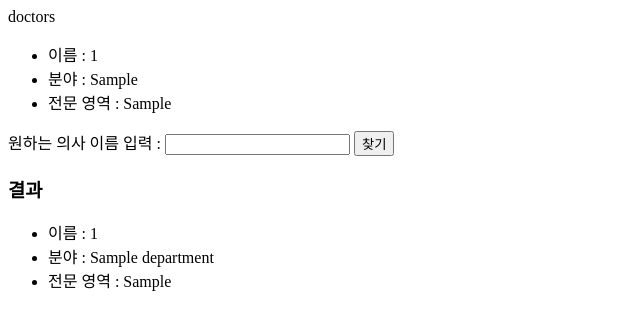
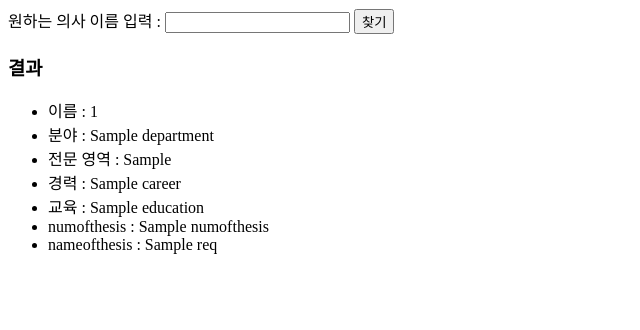
Before and after one commit to HeeHyun8102/Django-MySQL, a Django app: template app/templates/index.html in a window 1280 px wide. Shown: the top 330 px of the page, without its empty margins (0-640 px from the left). Run offline with Django 3.2, Linux system fonts and the light colour scheme; tables that the repository leaves empty hold one stand-in row (values such as "Sample post"); the template is opened without the code that fills it: values that come from a table or form of the project are taken from there, most other values are stand-ins (such as "Sample title", 1, 10 or a date in 2020).

Commit message:
complete

```diff
--- a/app/models.py
+++ b/app/models.py
@@ -9,3 +9,47 @@ class DoctorsMini(models.Model):
     class Meta:
         managed = False
         db_table = 'doctors_mini'
+
+
+class CatholicDoc(models.Model):
+    id = models.TextField(db_column='Id',primary_key=True)  # Field name made lowercase.
+    department = models.TextField(db_column='Department')  # Field name made lowercase.
+    specializedfield = models.TextField(db_column='SpecializedField')
+ # Field name made lowercase.
+    career = models.TextField(db_column='Career')  # Field name made lowercase.
+    education = models.TextField(db_column='Education')  # Field name made lowercase.
+    numofthesis = models.TextField(db_column='NumofThesis')  # Field name made lowercase.
+    nameofthesis = models.TextField(db_column='NameofThesis')  # Field name made lowercase.
+
+    class Meta:
+        managed = False
+        db_table = 'catholic_doc'
+
+
+class SeoulDoc(models.Model):
+    id = models.TextField(db_column='Id',primary_key=True)  # Field name made lowercase.
+    department = models.TextField(db_column='Department')  # Field name made lowercase.
+    specializedfield = models.TextField(db_column='SpecializedField')
+ # Field name made lowercase.
+    career = models.TextField(db_column='Career')  # Field name made lowercase.
+    education = models.TextField(db_column='Education')  # Field name made lowercase.
+    numofthesis = models.TextField(db_column='NumofThesis')  # Field name made lowercase.
+    nameofthesis = models.TextField(db_column='NameofThesis')  # Field name made lowercase.
+
+    class Meta:
+        managed = False
+        db_table = 'seoul_doc'
+
+
+class SkkuDoc(models.Model):
+    id = models.CharField(db_column='Id', max_length=45, primary_key=True)  # Field name made lowercase.
+    department = models.CharField(db_column='Department', max_length=45)  # Field name made lowercase.
+    specializedfield = models.CharField(db_column='SpecializedField', max_length=255)  # Field name made lowercase.
+    career = models.TextField(db_column='Career')  # Field name made lowercase.
+    education = models.TextField(db_column='Education')  # Field name made lowercase.
+    numofthesis = models.CharField(db_column='NumofThesis', max_length=15)  # Field name made lowercase.
+    nameofthesis = models.TextField(db_column='NameofThesis')  # Field name made lowercase.
+
+    class Meta:
+        managed = False
+        db_table = 'skku_doc'
--- a/app/templates/index.html
+++ b/app/templates/index.html
@@ -7,19 +7,21 @@
     <title>Document</title>
 </head>
 <body>
-    doctors
-    <table>
-    {% for doctor in doctors_list %}
+
+    <!-- doctors
+    <table> -->
+    <!-- {% for doctor in doctors_list %}
     <ul>
+        <li> 모든 것 :{{doctor}} </li>
         <li>이름 : {{doctor.id}}</li>
         <li>분야 : {{doctor.department}}</li>
-        <li>전문 영역 : {{doctor.specializedField}}</li>
+        <li>전문 영역 : {{doctor.specializedfield}}</li>
     </ul>
     </table>
-    {% endfor %}
+    {% endfor %} -->
 
 
-    <form action="{%url 'search'%}">
+    <form action="{%url 'index'%}">
         원하는 의사 이름 입력 : <input type="text" name='doctor_name'>
         <input type='submit' value="찾기">
     </form>
@@ -29,9 +31,14 @@
             <li> 이름 : {{req.id}} </li>
             <li> 분야 : {{req.department}}</li>
             <li> 전문 영역 : {{req.specializedField}}</li>
+            <li> 경력 : {{req.career}}</li>
+            <li> 교육 : {{req.education}}</li>
+            <li> numofthesis : {{req.numofthesis}}</li>
+            <li> nameofthesis : {{req.nameofthesis}}</li>
         </ul>
         {% endfor %}
 
 
+
 </body>
 </html>
--- a/app/urls.py
+++ b/app/urls.py
@@ -3,6 +3,6 @@ from django.urls import path
 from . import views
 
 urlpatterns = [
-    path('', views.index, name='index'),
-    path('/search', views.final, name='search')
+    path('', views.final, name='index'),
+    #path('/search', views.final, name='search')
 ]
--- a/web_study/urls.py
+++ b/web_study/urls.py
@@ -19,5 +19,5 @@ from django.urls import path, include
 urlpatterns = [
     path('admin/', admin.site.urls),
     path('', include('app.urls')),
-    path('/search', include('app.urls'))
+    #path('/search', include('app.urls'))
 ]
```
Also changed, not shown: app/views.py (+16 -7 lines), app/migrations/0003_catholicdoc_seouldoc_skkudoc.py (added).
